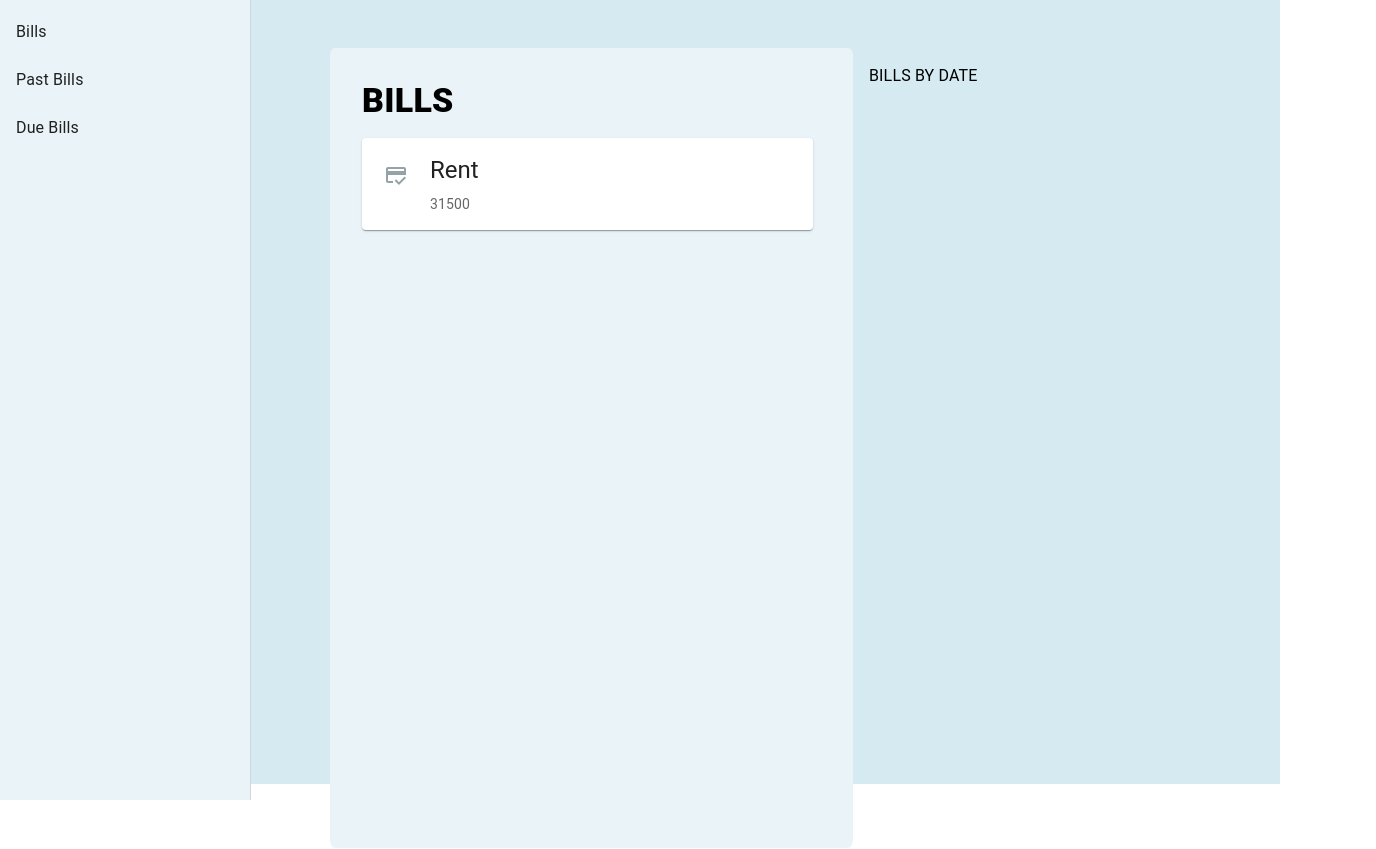
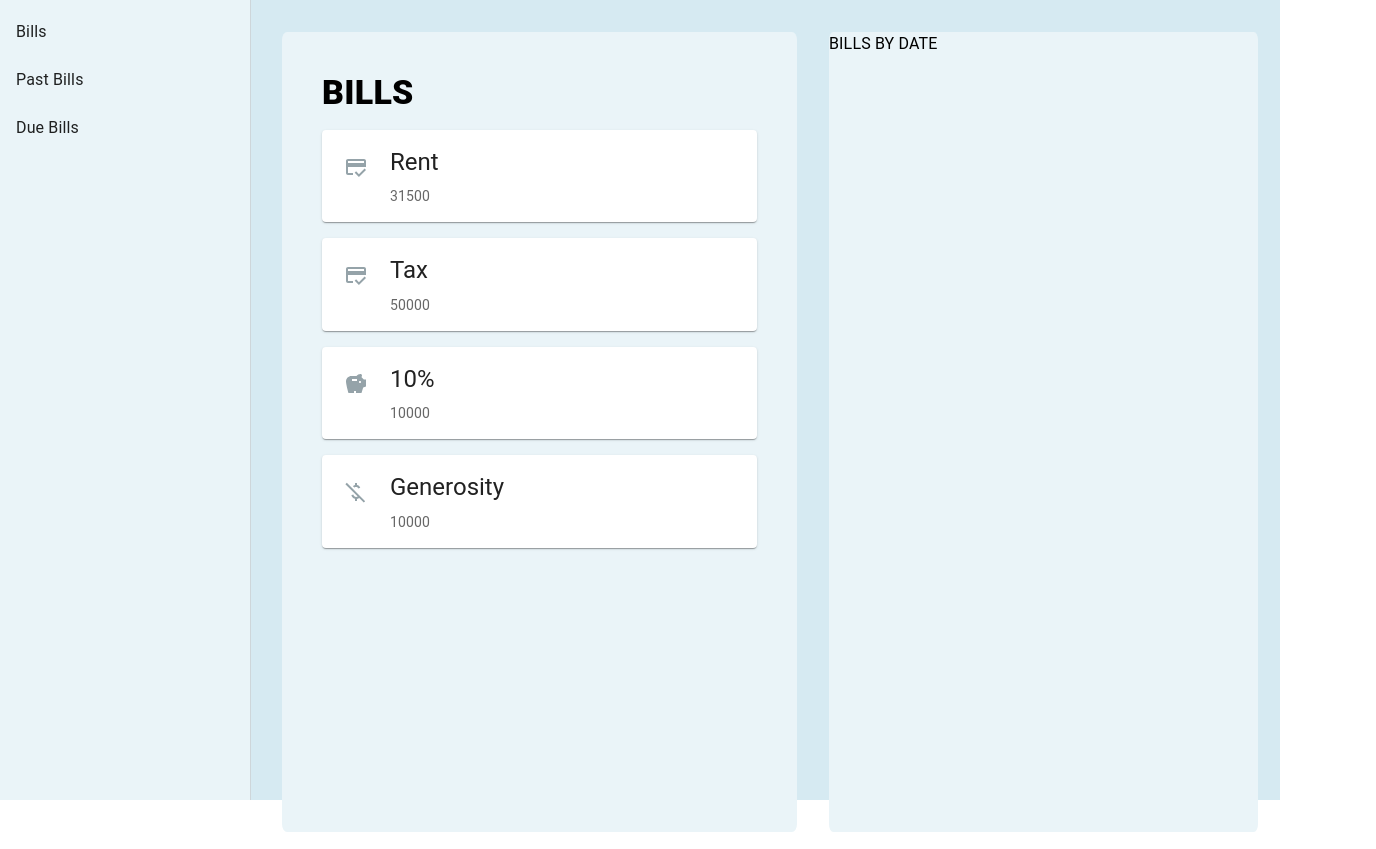
Before and after one commit to Akeyo21/FinManage-React, a React (Create React App) app: page / in a window 1280 px wide. Shown: the top 849 px of the page, 1376 px wide, since content can reach past the window. Built offline with nearby package versions, Linux system fonts and the light colour scheme.

Commit message:
Move the all bills container to a different component

```diff
--- /dev/null
+++ b/src/screens/Bills/AllBillsContainer.tsx
@@ -0,0 +1,36 @@
+import Box from "@mui/material/Box";
+import Grid from "@mui/material/Grid";
+import Typography from "@mui/material/Typography";
+
+import BillCard from "./BillCard.tsx";
+import { billSamples } from "./Bills.sample.ts";
+import { drawerBackgroundColor } from "../../utils/palette.ts";
+
+const AllBillsContainer = () => {
+  return (
+    <Grid
+      item
+      xs={12}
+      md={6}
+      m={4}
+      p={3}
+      sx={{
+        backgroundColor: drawerBackgroundColor,
+        height: "100vh",
+        borderRadius: "1%",
+      }}
+    >
+      <Box m={2}>
+        <Typography variant="h4" fontWeight={800}>
+          BILLS
+        </Typography>
+      </Box>
+
+      {billSamples.map((bill) => (
+         <BillCard bill={bill} key={bill.id} />
+      ))}
+    </Grid>
+  );
+};
+
+export default AllBillsContainer;
--- a/src/screens/Bills/Bills.tsx
+++ b/src/screens/Bills/Bills.tsx
@@ -1,31 +1,18 @@
 // import React from 'react'
-import { Box, Grid, Typography } from "@mui/material";
-import BillCard from "./BillCard.tsx";
-import { billSamples } from "./Bills.sample.ts";
+import { Grid, Typography } from "@mui/material";
+import AllBillsContainer from "./AllBillsContainer.tsx";
 import { drawerBackgroundColor } from "../../utils/palette.ts";
 
 const Bills = () => {
   return (
-    <Grid container spacing={2} ml={10} py={8}>
-      <Grid
-        item
-        xs={12}
-        md={6}
-        p={3}
-        sx={{
-          backgroundColor: drawerBackgroundColor,
-          height: "100vh",
-          borderRadius: "1%",
-        }}
-      >
-        <Box m={2}>
-          <Typography variant="h4" fontWeight={800}>BILLS</Typography>
-        </Box>
+    <Grid container>
+      <AllBillsContainer/>
 
-        <BillCard bill={billSamples[0]} />
-      </Grid>
-
-      <Grid item xs={12} md={6}>
+      <Grid item xs={12} md={5} my={4} sx={{
+        backgroundColor: drawerBackgroundColor,
+        height: "100vh",
+        borderRadius: "1%",
+      }}>
         <Typography>BILLS BY DATE</Typography>
       </Grid>
     </Grid>
```
